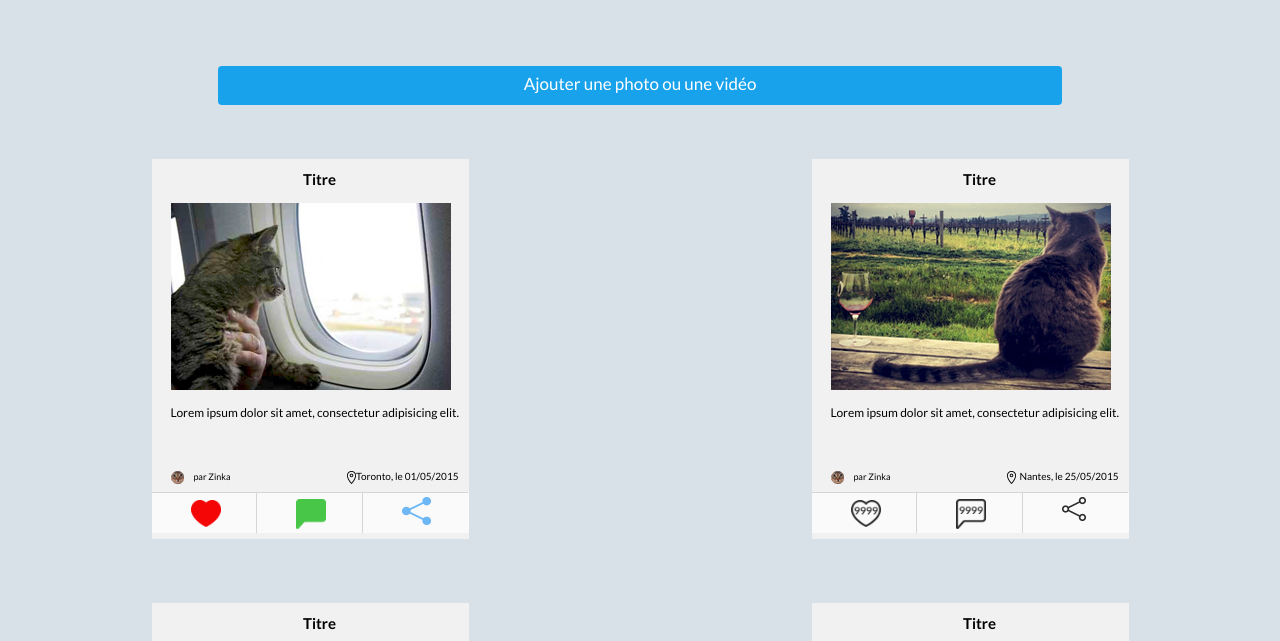
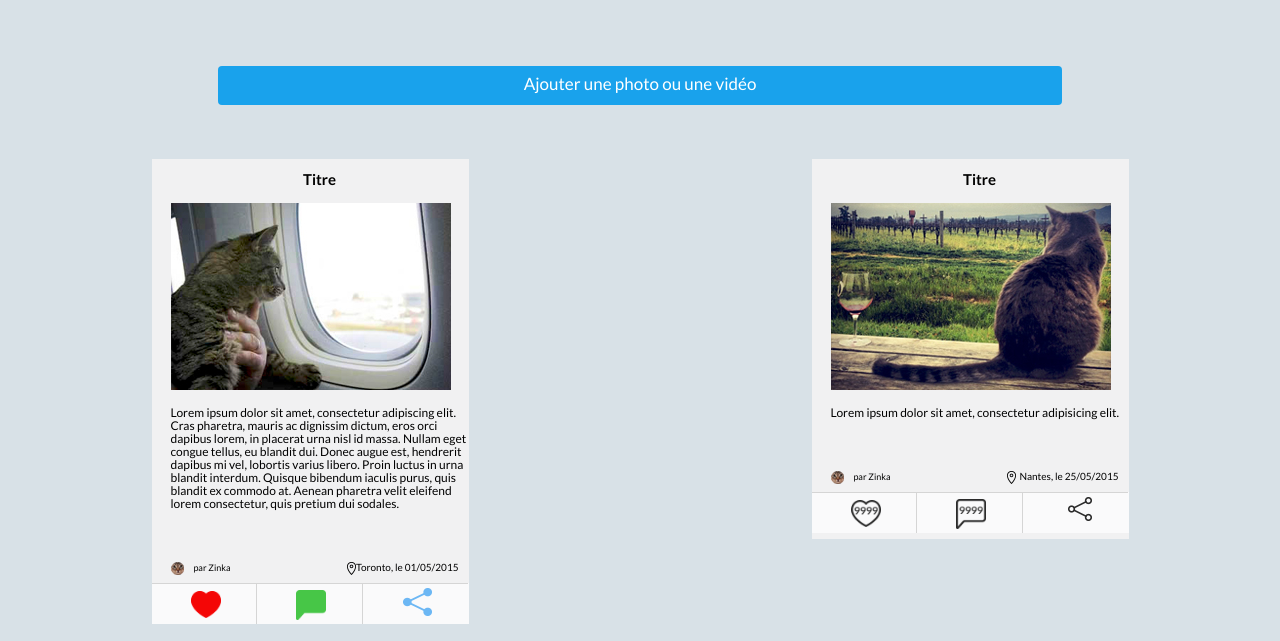
Before and after one commit to tahar10/TravelCat, a plain HTML site: page wall.html in a window 1280 px wide. Shown: the part 128-769 px from the top of the page. Drawn offline with nearby package versions, Linux system fonts and the light colour scheme.

Commit message:
Mise à jour du wall

```diff
--- a/assets/css/main.css
+++ b/assets/css/main.css
@@ -647,8 +647,8 @@ h2 {
 }
 
 .post {
-    width: 317px;
-    height: 380px;
+    max-width: 317px;
+    min-height: 380px;
     background-color: #f1f1f2;
     margin-top: 24px;
     margin-left: auto;
@@ -678,7 +678,7 @@ h3 {
 
 .bloc2 {
     margin-left: 19px;
-    width: 60px;
+    min-width: 60px;
     float: left;
     margin-top: 8px;
 }
@@ -696,7 +696,7 @@ h3 {
 
 .bloc3 {
     float: right;
-    width: 112px;
+    min-width: 112px;
     margin-right: 10px;
     margin-top: 8px;
 }
@@ -715,7 +715,7 @@ h3 {
 .bar {
     background: url('../img/img-traits-separation-desktop.png') no-repeat;
     background-color: #fafafb;
-    height: 41px;
+    min-height: 41px;
     margin-top: 41px;
 }
 
@@ -730,12 +730,12 @@ h3 {
     float: left;
     margin-left: 75px;
     margin-top: 7px;
-    width: 30px;
+    max-width: 30px;
 }
 
 .icone3 {
     float: right;
     margin-right: 37px;
     margin-top: 5px;
-    width: 30px;
+    max-width: 30px;
 }
--- a/wall.html
+++ b/wall.html
@@ -108,7 +108,7 @@
                                     <div class="bloc1">
                                         <h3>Titre</h3>
                                         <img src="assets/img/cat1.jpg" height="187" width="280" alt="Photo chat qui regarde par le hublot d'un avion">
-                                        <p>Lorem ipsum dolor sit amet, consectetur adipisicing elit.</p>
+                                        <p>Lorem ipsum dolor sit amet, consectetur adipiscing elit. Cras pharetra, mauris ac dignissim dictum, eros orci dapibus lorem, in placerat urna nisl id massa. Nullam eget congue tellus, eu blandit dui. Donec augue est, hendrerit dapibus mi vel, lobortis varius libero. Proin luctus in urna blandit interdum. Quisque bibendum iaculis purus, quis blandit ex commodo at. Aenean pharetra velit eleifend lorem consectetur, quis pretium dui sodales.</p>
                                     </div>
 
                                     <div class="bloc2">
```
